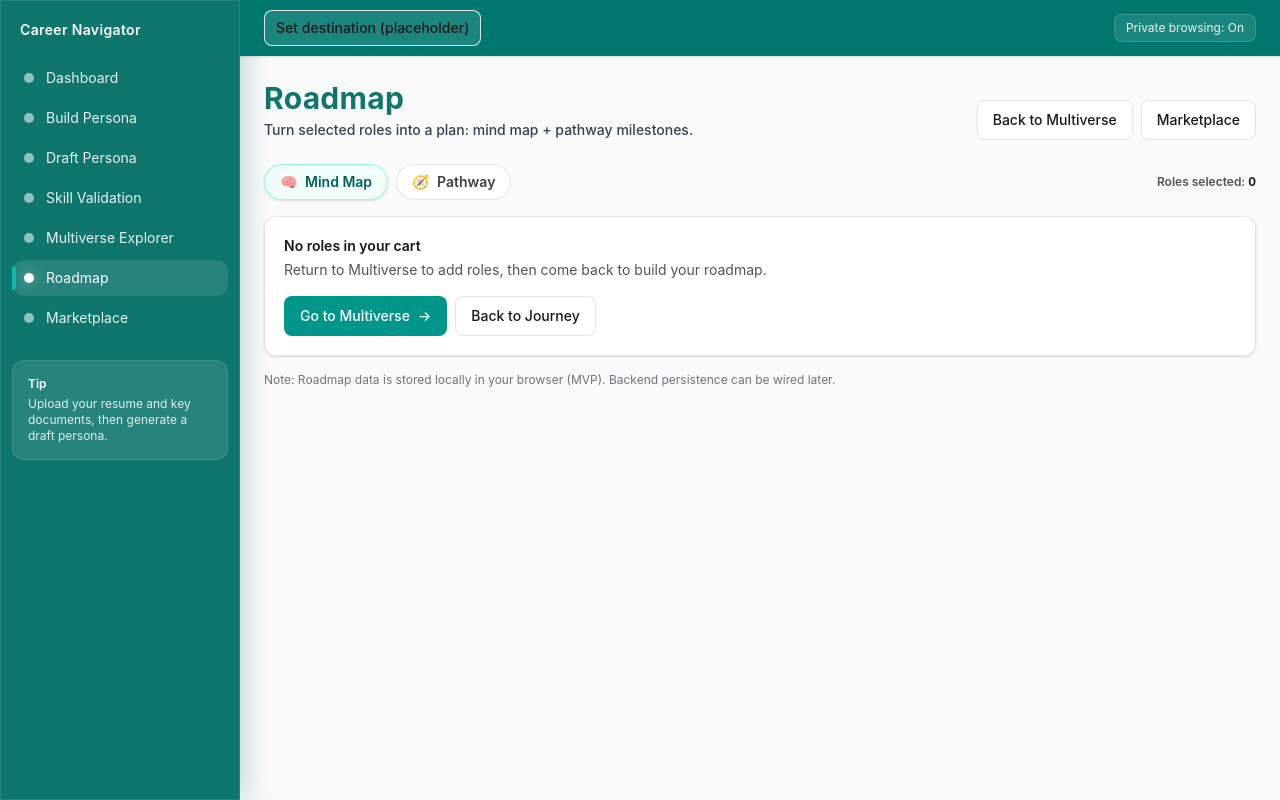
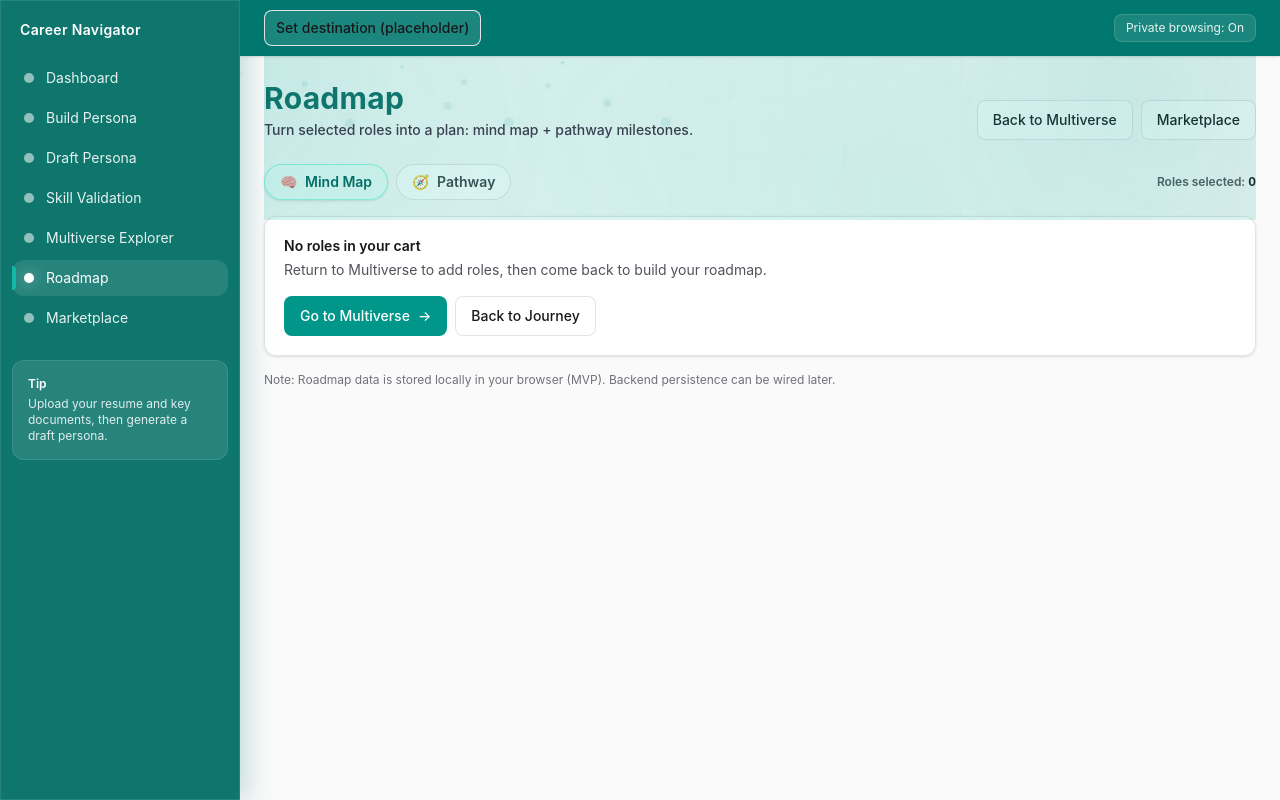
Before and after one commit to kavia-common/career-nav-22736, a Next.js app: page /journey/roadmap in a window 1280 px wide. Built offline with nearby package versions, Linux system fonts and the light colour scheme.

Commit message:
Checkpoint 60 - cm85e0f10d

```diff
--- a/src/components/layout/MultiverseHeading.tsx
+++ b/src/components/layout/MultiverseHeading.tsx
@@ -92,9 +92,14 @@ export function MultiverseHeading({
 }: MultiverseHeadingProps) {
   return (
     <div className={cn("relative mb-6", className)}>
+      {/* IMPORTANT LAYERING NOTE:
+          - Ambient background should be the farthest back.
+          - Particles should be visible above the ambient but behind the text.
+          - Avoid negative z-index for particles because it can push them behind the
+            page/background depending on stacking contexts. */}
       {showAmbient && (
         <div
-          className="pointer-events-none absolute inset-x-0 -top-10 -z-10 h-[180px] overflow-hidden"
+          className="pointer-events-none absolute inset-x-0 -top-10 z-0 h-[180px] overflow-hidden"
           aria-hidden="true"
         >
           <div className="cn-mv-ambient" />
@@ -105,9 +110,10 @@ export function MultiverseHeading({
       )}
 
       <div className="flex flex-col gap-3 sm:flex-row sm:items-end sm:justify-between">
-        <div className="relative min-w-0">
+        {/* Create a local stacking context so z-index values behave consistently. */}
+        <div className="relative z-10 min-w-0">
           {showParticles && (
-            <div className="pointer-events-none absolute -inset-x-6 -top-5 -bottom-4 -z-10">
+            <div className="pointer-events-none absolute -inset-x-6 -top-5 -bottom-4 z-0">
               {getCareerMultiverseParticleField().map((p) => (
                 <Particle key={p.key} style={p.style} />
               ))}
@@ -117,7 +123,7 @@ export function MultiverseHeading({
           <h1
             className={cn(
               // Base title hover shimmer/glow is already defined in globals.css under .cn-page-title
-              "cn-page-title cn-page-title--teal text-3xl font-bold tracking-tight",
+              "relative z-10 cn-page-title cn-page-title--teal text-3xl font-bold tracking-tight",
               "cn-enter-up",
               titleClassName
             )}
@@ -128,7 +134,7 @@ export function MultiverseHeading({
           {subtitle && (
             <p
               className={cn(
-                "mt-1 text-sm cn-page-subtitle",
+                "relative z-10 mt-1 text-sm cn-page-subtitle",
                 "cn-subtext-enter",
                 subtitleClassName
               )}
--- a/src/styles/globals.css
+++ b/src/styles/globals.css
@@ -289,6 +289,14 @@ body {
   border-radius: 9999px;
   background: rgba(13, 148, 136, 0.28);
   box-shadow: 0 0 18px rgba(13, 148, 136, 0.18);
+  /* Ensure particles remain visible when placed behind text layers. */
+  opacity: 1;
+}
+
+/* Utility: force a predictable stacking context when needed. */
+.cn-stack {
+  position: relative;
+  isolation: isolate;
 }
 
 /* Build Persona heading: entrance + typewriter */
```
Also changed, not shown: .knowledge/.knowledge.json, .knowledge/src_components_layout_MultiverseHeading.tsx.json.
